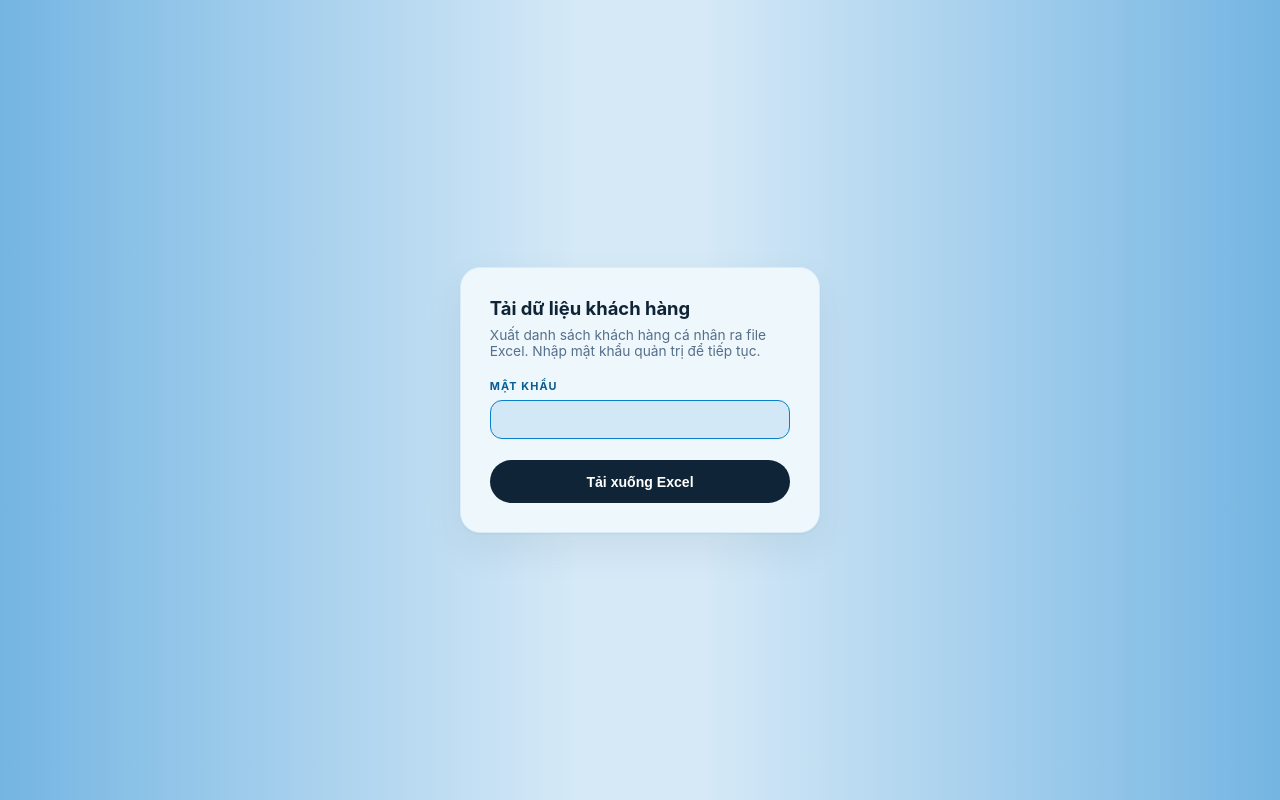
After one commit to nguyenlehoaiphuc-hue/MoTaiKhoan, a Flask app: page /export in a window 1280 px wide. The commit adds this page. Run offline with Flask 3, Linux system fonts and the light colour scheme.

Commit message:
Thêm ô Email khách hàng, Nơi làm việc và trang xuất Excel danh sách KH cá nhân
Tách email khách hàng khỏi email nhận hồ sơ, thêm ô Nơi làm việc (tự viết
hoa bỏ dấu) để phân biệt khách theo công ty giới thiệu, và thêm route
/export (bảo vệ bằng mật khẩu) để tải file Excel dữ liệu bảng customer.

Co-Authored-By: Claude Sonnet 5 <noreply@anthropic.com>

```diff
--- a/app.py
+++ b/app.py
@@ -1,9 +1,14 @@
-from flask import Flask, render_template, request, jsonify
+from flask import Flask, render_template, request, jsonify, send_file
 from gemini_service import extract_cccd, extract_hkd, extract_company
 from supabase import create_client
 import os
 import json
 import re
+import io
+import secrets
+from datetime import datetime
+from openpyxl import Workbook
+from openpyxl.styles import Font
 from email_service import send_email
 from docx_service import export_docx
 from zip_service import build_zip
@@ -16,8 +21,8 @@ supabase = create_client(
 )
 
 CUSTOMER_FIELDS = [
-    "fullName", "dob", "idCard", "issueDate", "issuePlace",
-    "expiryDate", "address", "phone", "email",
+    "workplace", "fullName", "dob", "idCard", "issueDate", "issuePlace",
+    "expiryDate", "address", "phone", "customerEmail", "email",
 ]
 
 # Chuyển field CCCD (fullName, dob, ...) sang field kế toán (accName, accDob, ...)
@@ -126,8 +131,10 @@ def build_email_content(mode, data):
         name = data.get("fullName")
         subject = f"Mẫu mở tài khoản KH {name}"
 
+    workplace = data.get("workplace") or "(không có)"
     body_gdv = f"""Kính gửi: Anh/Chị,
 KH {name} đã có form mở tài khoản.
+Nơi làm việc: {workplace}
 Vui lòng kiểm tra thông tin trước khi cho KH ký.
 P/s: Đây là email tự động. Vui lòng không trả lời.
 Trân trọng,
@@ -247,5 +254,66 @@ Lời nhắn: {message or "(không có)"}
     return jsonify({"success": True})
 
 
+CUSTOMER_FIELD_LABELS = {
+    "workplace": "Nơi làm việc",
+    "fullName": "Họ và tên",
+    "dob": "Ngày sinh",
+    "idCard": "Số CCCD",
+    "issueDate": "Ngày cấp",
+    "issuePlace": "Nơi cấp",
+    "expiryDate": "Ngày hết hạn",
+    "address": "Địa chỉ",
+    "phone": "Số điện thoại",
+    "customerEmail": "Email khách hàng",
+    "email": "Email nhận hồ sơ",
+    "created_at": "Thời gian tạo",
+}
+
+
+def build_customer_excel():
+    """Xuất toàn bộ bảng customer (KH cá nhân) ra file Excel trong bộ nhớ."""
+    rows = supabase.table("customer").select("*").execute().data or []
+
+    columns = list(CUSTOMER_FIELDS)
+    if rows and "created_at" in rows[0]:
+        columns.append("created_at")
+
+    wb = Workbook()
+    ws = wb.active
+    ws.title = "Khach hang ca nhan"
+    ws.append([CUSTOMER_FIELD_LABELS.get(c, c) for c in columns])
+    for cell in ws[1]:
+        cell.font = Font(bold=True)
+    for row in rows:
+        ws.append([row.get(c, "") for c in columns])
+    for col_cells in ws.columns:
+        width = max((len(str(c.value or "")) for c in col_cells), default=10) + 2
+        ws.column_dimensions[col_cells[0].column_letter].width = min(width, 40)
+
+    buffer = io.BytesIO()
+    wb.save(buffer)
+    buffer.seek(0)
+    return buffer
+
+
+@app.route("/export", methods=["GET", "POST"])
+def export_customers():
+    error = None
+    if request.method == "POST":
+        password = request.form.get("password", "")
+        admin_password = os.getenv("ADMIN_PASSWORD", "")
+        if admin_password and secrets.compare_digest(password, admin_password):
+            buffer = build_customer_excel()
+            filename = f"khach_hang_ca_nhan_{datetime.now().strftime('%Y%m%d_%H%M')}.xlsx"
+            return send_file(
+                buffer,
+                mimetype="application/vnd.openxmlformats-officedocument.spreadsheetml.sheet",
+                as_attachment=True,
+                download_name=filename,
+            )
+        error = "Mật khẩu không đúng."
+    return render_template("export.html", error=error)
+
+
 if __name__ == "__main__":
     app.run(debug=True, port=5001)
--- a/requirements.txt
+++ b/requirements.txt
@@ -26,6 +26,7 @@ Jinja2==3.1.6
 lxml==6.1.1
 MarkupSafe==3.0.3
 multidict==6.7.1
+openpyxl==3.1.5
 packaging==26.2
 postgrest==2.31.0
 propcache==0.5.2
--- /dev/null
+++ b/templates/export.html
@@ -0,0 +1,103 @@
+<!doctype html>
+<html lang="vi">
+  <head>
+    <meta charset="UTF-8" />
+    <meta name="viewport" content="width=device-width, initial-scale=1.0" />
+    <meta name="color-scheme" content="light dark" />
+    <title>Tải dữ liệu khách hàng</title>
+
+    <style>
+      :root {
+        --ink: #0f2436;
+        --ink-muted: #56708a;
+        --surface: #eef7fc;
+        --surface-2: #d2e8f7;
+        --sky: #0b7fc9;
+        --sky-deep: #085d94;
+        --line: #d9ecf8;
+        --alert: #c23b4f;
+        --alert-soft: #fbe3e7;
+        --cta-bg: #0f2436;
+        --cta-text: #ffffff;
+        --body-bg:
+          linear-gradient(to right, #74b5e2 0%, rgba(116, 181, 226, 0) 45%),
+          linear-gradient(to left, #74b5e2 0%, rgba(116, 181, 226, 0) 45%),
+          #d5e9f7;
+        --shadow: 0 1px 2px rgba(15, 36, 54, 0.05), 0 16px 40px rgba(15, 36, 54, 0.07);
+      }
+      :root[data-theme="dark"] {
+        --ink: #eaf3fb;
+        --ink-muted: #8fa8bd;
+        --surface: #122130;
+        --surface-2: #16283a;
+        --sky: #4fb1ef;
+        --sky-deep: #7cc8f5;
+        --line: #1f3547;
+        --cta-bg: #4fb1ef;
+        --cta-text: #062434;
+        --alert: #e2707f;
+        --alert-soft: #351f26;
+        --body-bg: linear-gradient(180deg, #0a1620 0%, #0d1d29 55%);
+        --shadow: 0 1px 2px rgba(0, 0, 0, 0.4), 0 16px 40px rgba(0, 0, 0, 0.45);
+      }
+      * { box-sizing: border-box; }
+      html, body { margin: 0; padding: 0; height: 100%; }
+      body {
+        background: var(--body-bg);
+        color: var(--ink);
+        font-family: -apple-system, BlinkMacSystemFont, "Segoe UI", Roboto, "Helvetica Neue", Arial, sans-serif;
+        display: flex;
+        align-items: center;
+        justify-content: center;
+        min-height: 100vh;
+        padding: 1.25rem;
+      }
+      .card {
+        width: 100%;
+        max-width: 360px;
+        background: var(--surface);
+        border: 1px solid var(--line);
+        border-radius: 20px;
+        box-shadow: var(--shadow);
+        padding: 1.8rem;
+      }
+      h1 { font-size: 1.15rem; margin: 0 0 0.5rem; }
+      p.lede { color: var(--ink-muted); font-size: 0.86rem; margin: 0 0 1.3rem; }
+      .field { display: flex; flex-direction: column; gap: 0.4rem; margin-bottom: 1.3rem; }
+      .field label {
+        font-size: 0.68rem; letter-spacing: 0.1em; text-transform: uppercase;
+        font-weight: 700; color: var(--sky-deep);
+      }
+      .field input {
+        border: 1px solid var(--line); border-radius: 12px; padding: 0.65rem 0.8rem;
+        font-size: 0.94rem; color: var(--ink); background: var(--surface-2);
+        outline: none; transition: border-color 0.15s ease;
+      }
+      .field input:focus { border-color: var(--sky); }
+      .error {
+        background: var(--alert-soft); color: var(--alert);
+        border-radius: 12px; padding: 0.65rem 0.85rem; font-size: 0.82rem; margin-bottom: 1.1rem;
+      }
+      .btn {
+        appearance: none; border: none; border-radius: 999px; width: 100%;
+        font-size: 0.88rem; font-weight: 600; cursor: pointer; padding: 0.85rem 1.2rem;
+        background: var(--cta-bg); color: var(--cta-text);
+      }
+      .btn:hover { filter: brightness(0.92); }
+    </style>
+  </head>
+  <body>
+    <div class="card">
+      <h1>Tải dữ liệu khách hàng</h1>
+      <p class="lede">Xuất danh sách khách hàng cá nhân ra file Excel. Nhập mật khẩu quản trị để tiếp tục.</p>
+      {% if error %}<div class="error">{{ error }}</div>{% endif %}
+      <form method="POST">
+        <div class="field">
+          <label for="password">Mật khẩu</label>
+          <input type="password" name="password" id="password" autofocus required />
+        </div>
+        <button type="submit" class="btn">Tải xuống Excel</button>
+      </form>
+    </div>
+  </body>
+</html>
```
Also changed, not shown: templates/index.html (+61 -5 lines).
